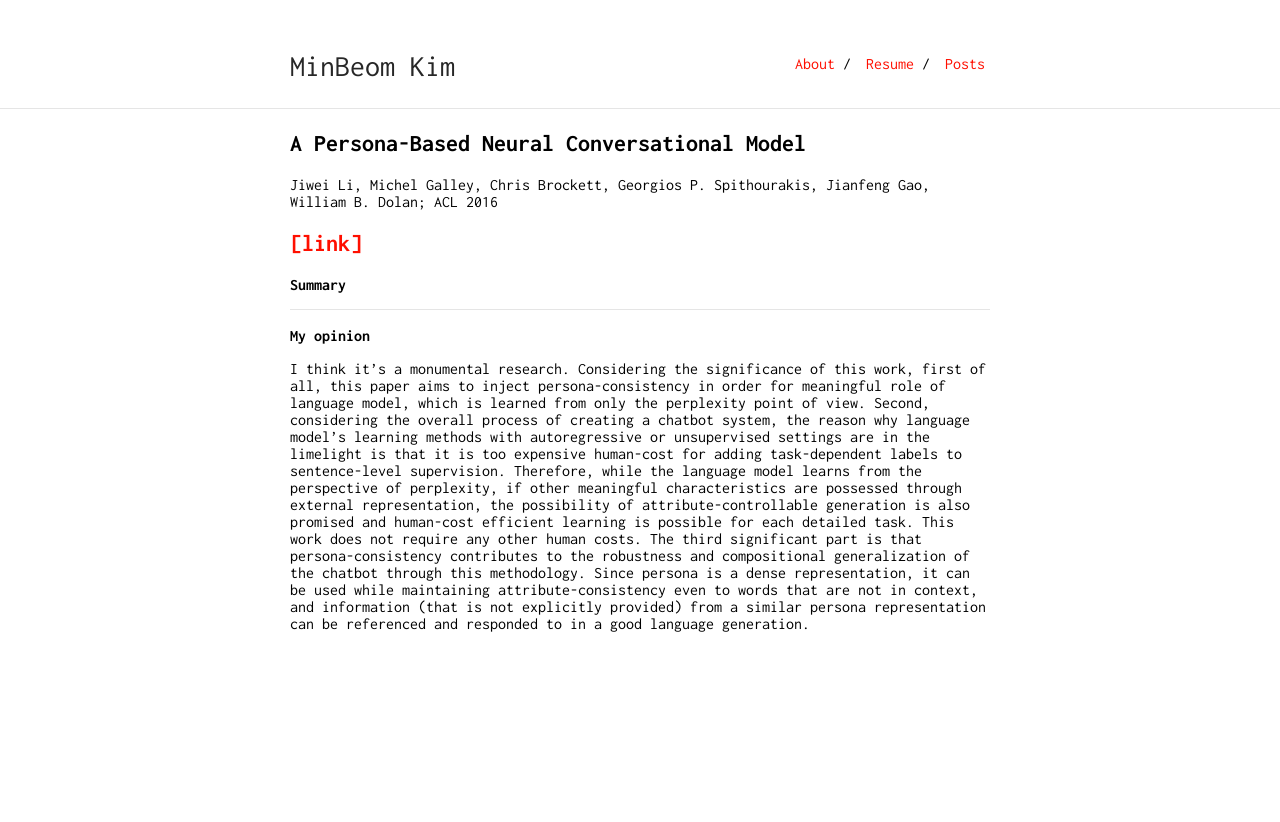
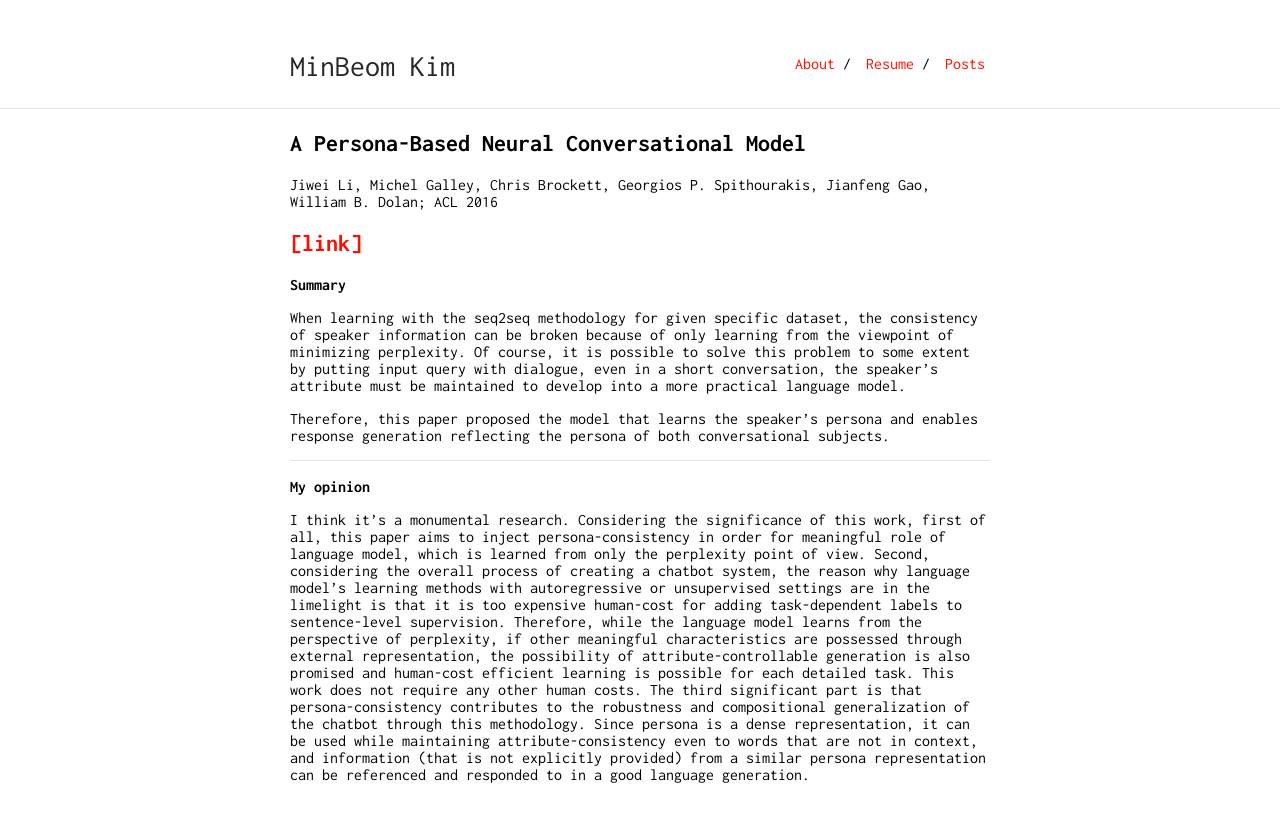
Before and after one commit to minbeomkim/minbeomkim.github.io, a Jekyll site: the page built from post-A-Persona-Based-Neural-Conversation-Model.md, in a window 1280 px wide. Shown: the top 822 px of the page. Built offline with Jekyll 4.4.1, drawn with Linux system fonts in a browser that asks for light colours; our own code applies the rules of GitHub Pages for plain Markdown files.

Commit message:
Update post-A-Persona-Based-Neural-Conversation-Model.md

```diff
--- a/post-A-Persona-Based-Neural-Conversation-Model.md
+++ b/post-A-Persona-Based-Neural-Conversation-Model.md
@@ -11,9 +11,11 @@
 
 **Summary**
 
+When learning with the seq2seq methodology for given specific dataset, the consistency of speaker information can be broken because of only learning from the viewpoint of minimizing perplexity. Of course, it is possible to solve this problem to some extent by putting input query with dialogue, even in a short conversation, the speaker's attribute must be maintained to develop into a more practical language model.
 
 <!-- <img src="internet.png"> -->
 
+Therefore, this paper proposed the model that learns the speaker's persona and enables response generation reflecting the persona of both conversational subjects.
 
 ---
 **My opinion**
```
